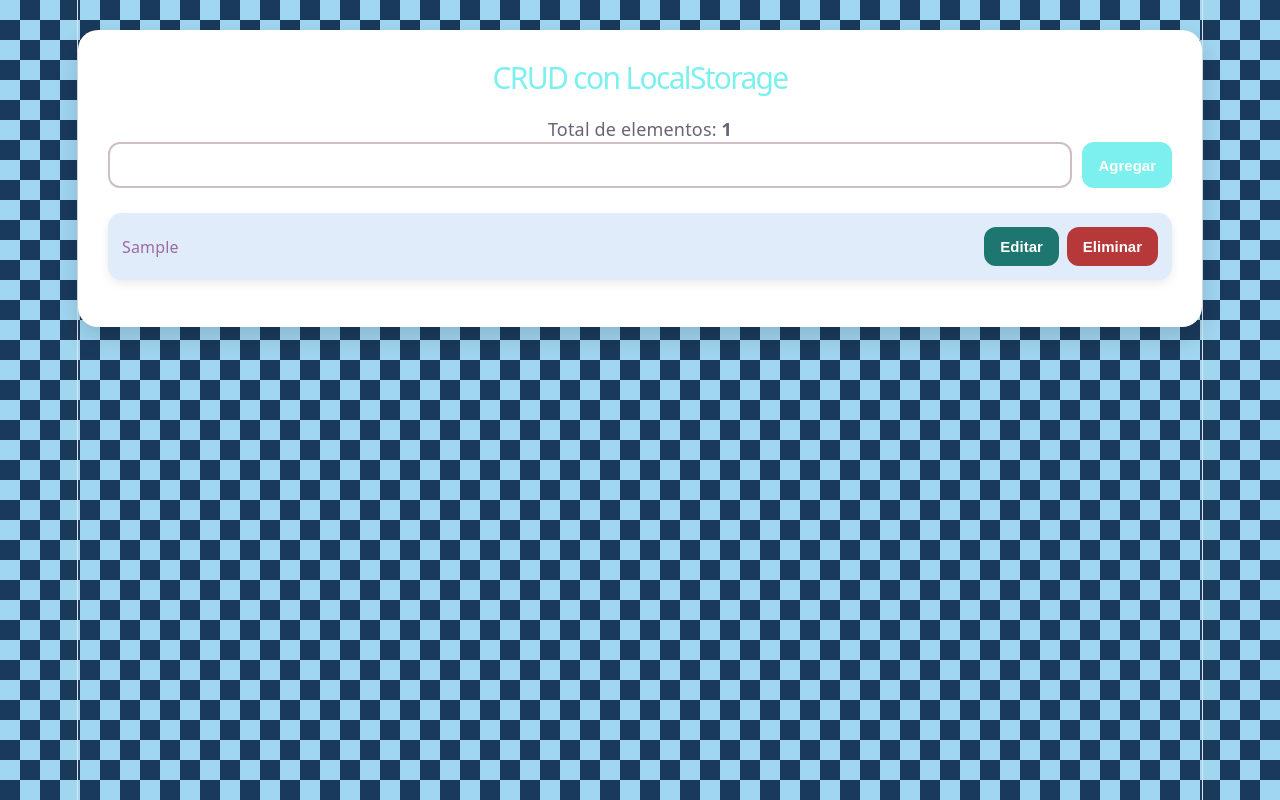
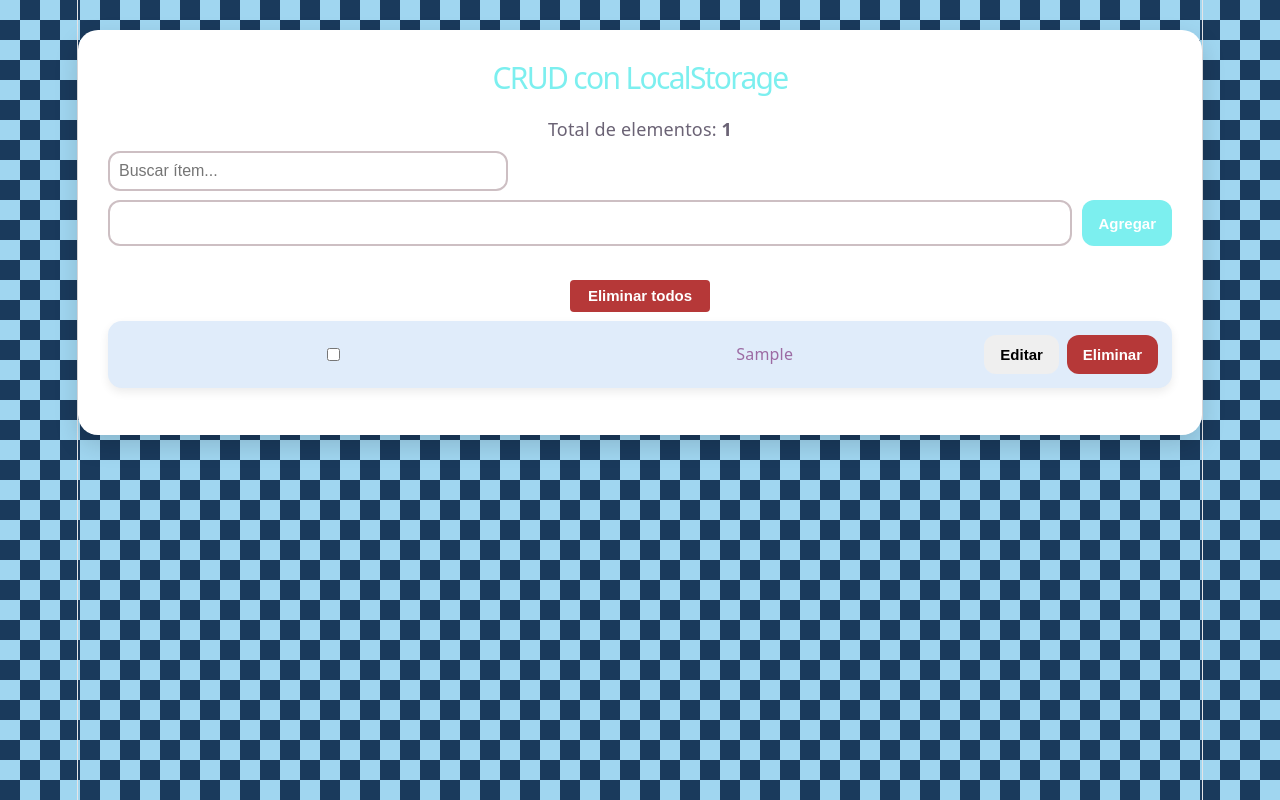
Before and after one commit to Paracetam0I/front-cert-4, a React (Vite) app: page / in a window 1280 px wide. Both pictures are taken after typing "Sample" into the empty fields and a click on the button "Agregar". Built offline with nearby package versions, Linux system fonts and the light colour scheme; a web font is replaced by a local one.

Commit message:
marcador, búsqueda y botón

```diff
--- a/src/App.css
+++ b/src/App.css
@@ -114,22 +114,18 @@ li {
   border-radius: 14px;
   display: flex;
   align-items: center;
-  justify-content: space-between;
+  justify-content: flex-start;
   gap: 8px;
   color: var(--color-malva);
   font-size: 16px;
   box-shadow: 0 4px 10px var(--color-sombra-item);
 }
 
-li button:first-of-type {
-  background-color: var(--color-verde);
-  color: var(--color-blanco);
-  margin-left: auto;
+.item-value {
+  flex: 1;                     /* Ocupa el espacio sobrante */
+  word-break: break-word;
 }
 
-li button:first-of-type:hover {
-  background-color: var(--color-verde-hover);
-}
 
 li button:last-of-type {
   background-color: var(--color-rojo);
@@ -138,6 +134,12 @@ li button:last-of-type {
 
 li button:last-of-type:hover {
   background-color: var(--color-rojo-hover);
+}
+
+li input[type="checkbox"] {
+  margin: 0;
+  padding: 0;        /* Elimina el margen que lo desplaza */
+  flex-shrink: 0;     /* Evita que se encoja */
 }
 
 @media (max-width: 480px) {
@@ -158,3 +160,30 @@ li button:last-of-type:hover {
     margin-left: 0;
   }
 }
+
+.completed .item-value {
+  text-decoration: line-through;
+  color: #888;
+}
+
+.search-input {
+  margin: 0.5rem 0;
+  padding: 0.5rem;
+  width: 100%;
+  max-width: 400px;
+  display: block;
+}
+
+.delete-all-btn {
+  margin: 0.5rem 0;
+  padding: 0.4rem 1rem;
+  background-color: var(--color-rojo);
+  color: white;
+  border: none;
+  border-radius: 4px;
+  cursor: pointer;
+}
+
+.delete-all-btn:hover {
+  background-color: var(--color-rojo);
+}
--- a/src/App.jsx
+++ b/src/App.jsx
@@ -6,7 +6,24 @@ import './App.css';
 function App() {
   const [items, setItems] = useState([]);
   const [itemToEdit, setItemToEdit] = useState(null);
+  const [error, setError] = useState('');
+  const [searchTerm, setSearchTerm] = useState(''); // Estado para el buscador
 
+  useEffect(() => {
+    const storedItems = JSON.parse(localStorage.getItem('items')) || [];
+    // Aseguramos que todos los ítems tengan la propiedad 'completed'
+    const itemsWithCompleted = storedItems.map(item => ({
+      ...item,
+      completed: item.completed || false,
+    }));
+    setItems(itemsWithCompleted);
+  }, []);
+
+
+  useEffect(() => {
+    localStorage.setItem('items', JSON.stringify(items));
+  }, [items]);
+///////////////////
   useEffect(() => {
     const storedItems =
       JSON.parse(localStorage.getItem('items')) || [];
@@ -25,11 +42,21 @@ function App() {
     }
 
     if (itemToEdit) {
-      setItems(items.map(item => item.id ===
-      itemToEdit.id ? { ...item, value } : item));
+      setItems(
+        items.map(item =>
+          item.id === itemToEdit.id
+            ? { ...item, value }
+            : item
+        )
+      );
       setItemToEdit(null);
     } else {
-      setItems([...items, { id: Date.now(), value }]);
+      const newItem = {
+        id: Date.now(),
+        value,
+        completed: false, // Nuevo ítem no completado
+      };
+      setItems([...items, newItem]);
     }
   };
 
@@ -45,17 +72,63 @@ function App() {
     setItemToEdit(item);
   };
 
+  const toggleComplete = (id) => {
+    setItems(
+      items.map(item =>
+        item.id === id
+          ? { ...item, completed: !item.completed }
+          : item
+      )
+    );
+  };
+
+   const deleteAll = () => {
+    if (items.length === 0) return;
+    if (window.confirm('¿Eliminar TODOS los elementos?')) {
+      setItems([]);
+    }
+  };
+
+    const filteredItems = items.filter(item =>
+    item.value.toLowerCase().includes(searchTerm.toLowerCase())
+  );
+
   return (
     <div className="App">
       <h1>CRUD con LocalStorage</h1>
       <p>Total de elementos: <strong>{items.length}</strong></p>
+
+      {error && <div className="error-message">{error}</div>}
+
+      {/* Buscador */}
+      <input
+        type="text"
+        placeholder="Buscar ítem..."
+        value={searchTerm}
+        onChange={(e) => setSearchTerm(e.target.value)}
+        className="search-input"
+      />
+
       <Form
         addOrUpdateItem={addOrUpdateItem}
         itemToEdit={itemToEdit}
       />
-      <List items={items} deleteItem={deleteItem} editItem={editItem} />
+
+      {/* Botón eliminar todo */}
+      {items.length > 0 && (
+        <button onClick={deleteAll} className="delete-all-btn">
+          Eliminar todos
+        </button>
+      )}
+
+      {/* Lista filtrada */}
+      <List
+        items={filteredItems}
+        deleteItem={deleteItem}
+        editItem={editItem}
+        toggleComplete={toggleComplete}
+      />
     </div>
   );
 }
-
 export default App;
--- a/src/components/List.jsx
+++ b/src/components/List.jsx
@@ -1,16 +1,23 @@
 import React from 'react';
-import Item from './Item';
 
-function List({ items, deleteItem, editItem }) {
+function List({ items, deleteItem, editItem, toggleComplete }) {
+  if (items.length === 0) {
+    return <p>No hay elementos.</p>;
+  }
+
   return (
-    <ul>
-      {items.map((item) => (
-        <Item
-          key={item.id}
-          item={item}
-          deleteItem={deleteItem}
-          editItem={editItem}
-        />
+    <ul className="list">
+      {items.map(item => (
+        <li key={item.id} className={item.completed ? 'completed' : ''}>
+          <input
+            type="checkbox"
+            checked={item.completed}
+            onChange={() => toggleComplete(item.id)}
+          />
+          <span className="item-value">{item.value}</span>
+          <button onClick={() => editItem(item)}>Editar</button>
+          <button onClick={() => deleteItem(item.id)}>Eliminar</button>
+        </li>
       ))}
     </ul>
   );
```
